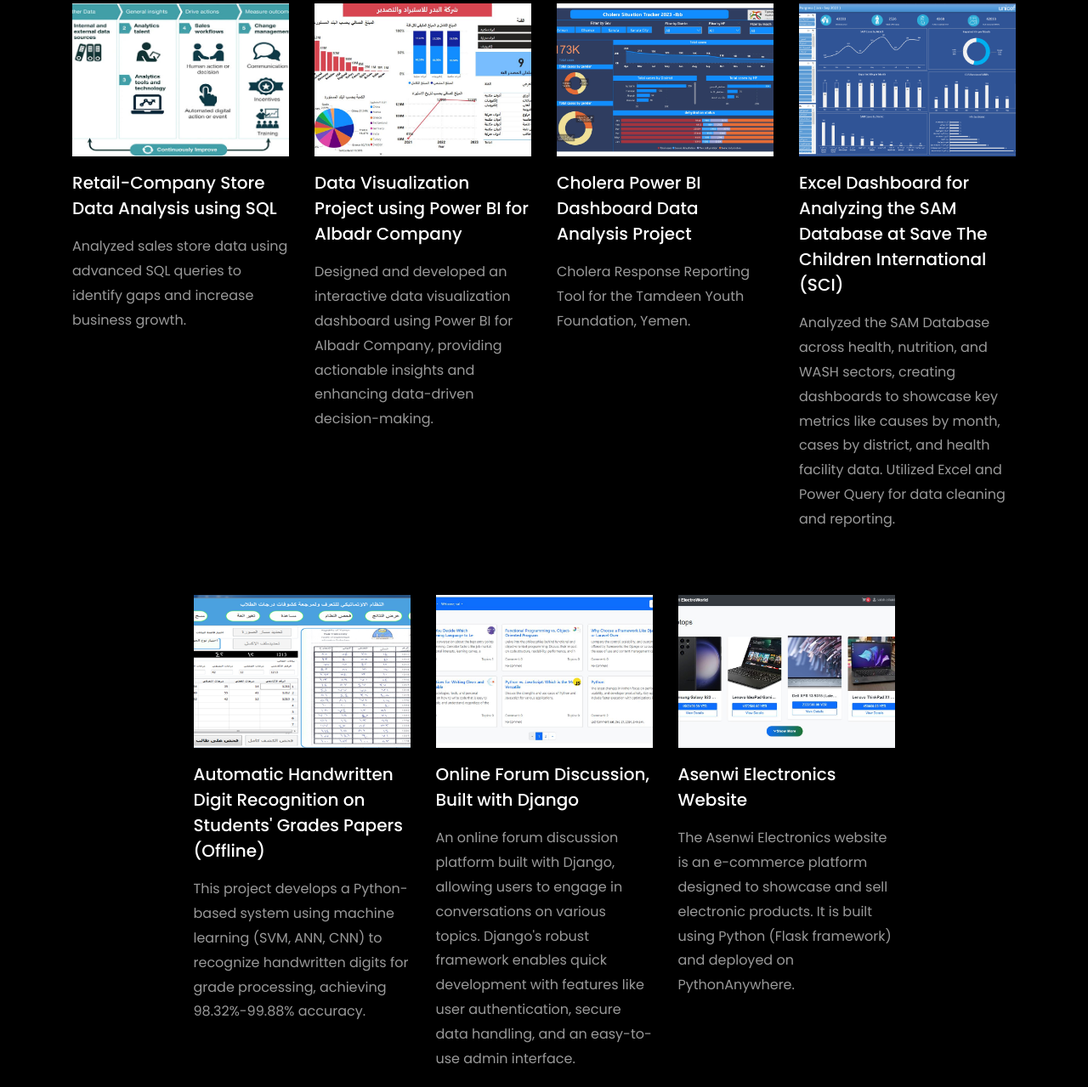
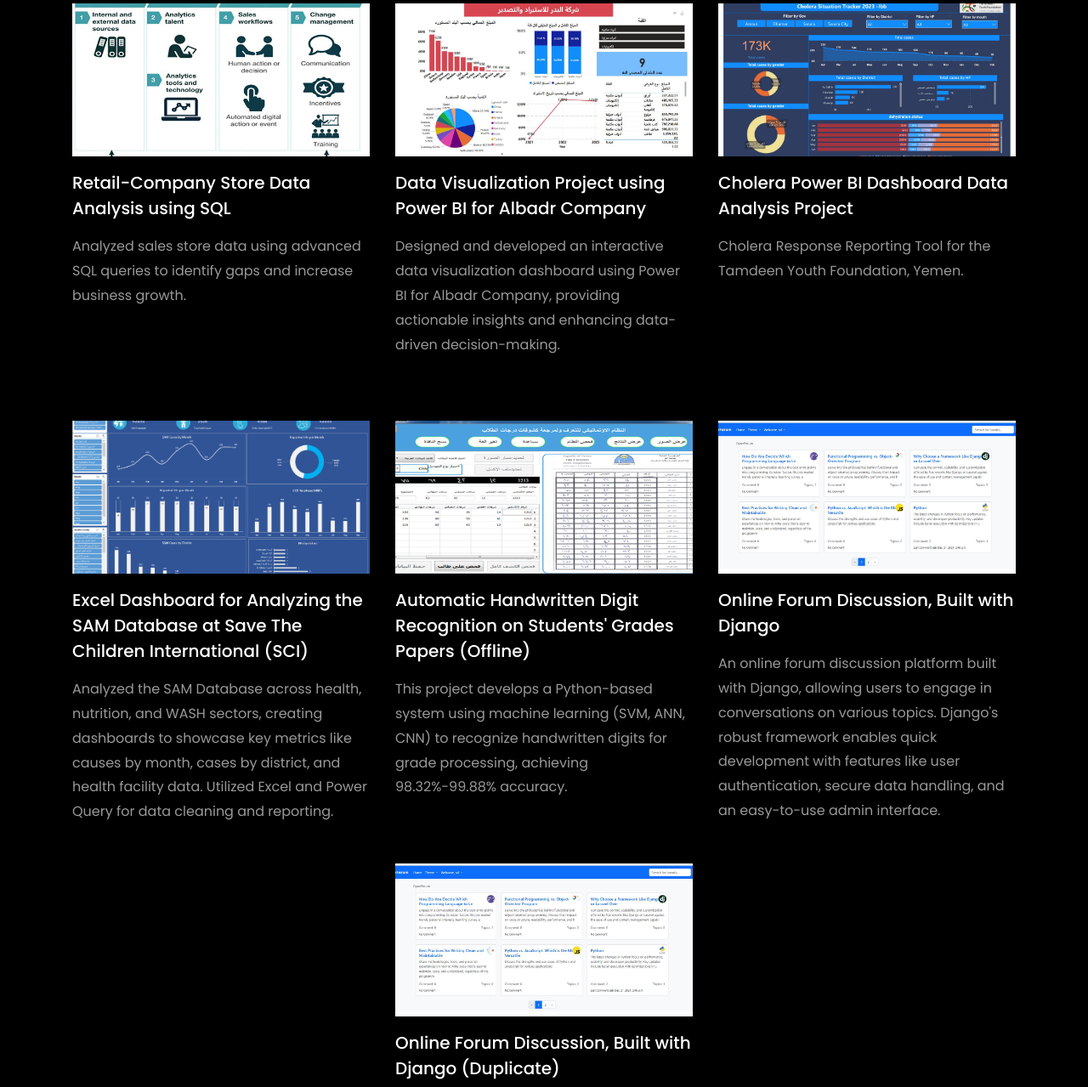
Before and after one commit to Salah-Alhaidri/Salah-Alhaidri-Profile-, a plain HTML site: page index.html in a window 1280 px wide. Shown: the part 3572-4851 px from the top of the page at 85% size. Drawn offline with Linux system fonts and the light colour scheme; files whose address does not match are found by name.

Commit message:
Update index.html

```diff
--- a/index.html
+++ b/index.html
@@ -427,13 +427,6 @@
     			</div>
     		</div>
     	</div>
-    </section>
-
-
-
-
-
-
 	<section class="ftco-section" id="project-section">
 		<div class="container">
 		  <div class="row justify-content-center mb-5 pb-5">
@@ -444,9 +437,9 @@
 			</div>
 		  </div>
 
-    <!-- First Row - 4 Projects -->
+		  <!-- First Row - 3 Projects -->
 		  <div class="row d-flex">
-      <div class="col-md-3 d-flex ftco-animate">
+			<div class="col-md-4 d-flex ftco-animate">
 			  <div class="blog-entry justify-content-end">
 				<a href="https://github.com/Salah-Alhaidri/-retail-company/blob/main/schema.sql" class="block-20 zoom-effect" style="background-image: url('images/proj_1.jpg');"></a>
 				<div class="text mt-3 float-right d-block">
@@ -456,32 +449,22 @@
 			  </div>
 			</div>
 
-      <div class="col-md-3 d-flex ftco-animate">
+			<div class="col-md-4 d-flex ftco-animate">
 			  <div class="blog-entry justify-content-end">
-          <a href="https://app.powerbi.com/view?r=eyJrIjoiNGI3MjQxNGMtNmIxYy00ODFhLWI0ZDMtMTVhNDViMWE0MzY1IiwidCI6ImZlOTgxYmVmLWYxMzEtNDlhYy1hZDFlLWRlMGFiNGE0YzU4OCIsImMiOjl9" class="block-20 zoom-effect" style="background-image: url('images/Capture.JPG');"></a>
+				<a href="https://github.com/Salah-Alhaidri/-retail-company/blob/main/schema.sql" class="block-20 zoom-effect" style="background-image: url('images/Capture.jpg');"></a>
 				<div class="text mt-3 float-right d-block">
-            <h3 class="heading"><a href="https://app.powerbi.com/view?r=eyJrIjoiNGI3MjQxNGMtNmIxYy00ODFhLWI0ZDMtMTVhNDViMWE0MzY1IiwidCI6ImZlOTgxYmVmLWYxMzEtNDlhYy1hZDFlLWRlMGFiNGE0YzU4OCIsImMiOjl9">Data Visualization Project using Power BI for Albadr Company</a></h3>
+				  <h3 class="heading"><a href="https://github.com/Salah-Alhaidri/-retail-company/blob/main/schema.sql">Data Visualization Project using Power BI for Albadr Company</a></h3>
 				  <p>Designed and developed an interactive data visualization dashboard using Power BI for Albadr Company, providing actionable insights and enhancing data-driven decision-making.</p>
 				</div>
 			  </div>
 			</div>
 
-      <div class="col-md-3 d-flex ftco-animate">
+			<div class="col-md-4 d-flex ftco-animate">
 			  <div class="blog-entry">
-          <a href="https://app.powerbi.com/view?r=eyJrIjoiNWVlNjU0YTctZTg1OS00N2FhLWE1MGQtZmNhMzg4NmJiZTI4IiwidCI6ImZlOTgxYmVmLWYxMzEtNDlhYy1hZDFlLWRlMGFiNGE0YzU4OCIsImMiOjl9" class="block-20 zoom-effect" style="background-image: url('images/sd.jpg');"></a>
+				<a href="https://github.com/Salah-Alhaidri/cholera-data-analysis-project/blob/main/cholera%20project-1.jpg" class="block-20 zoom-effect" style="background-image: url('images/sd.jpg');"></a>
 				<div class="text mt-3 float-right d-block">
-            <h3 class="heading"><a href="https://app.powerbi.com/view?r=eyJrIjoiNWVlNjU0YTctZTg1OS00N2FhLWE1MGQtZmNhMzg4NmJiZTI4IiwidCI6ImZlOTgxYmVmLWYxMzEtNDlhYy1hZDFlLWRlMGFiNGE0YzU4OCIsImMiOjl9">Cholera Power BI Dashboard Data Analysis Project</a></h3>
+				  <h3 class="heading"><a href="https://github.com/Salah-Alhaidri/cholera-data-analysis-project/blob/main/cholera%20project-1.jpg">Cholera Power BI Dashboard Data Analysis Project</a></h3>
 				  <p>Cholera Response Reporting Tool for the Tamdeen Youth Foundation, Yemen.</p>
-          </div>
-        </div>
-      </div>
-
-      <div class="col-md-3 d-flex ftco-animate">
-        <div class="blog-entry justify-content-end">
-          <a href="https://github.com/Salah-Alhaidri/excel-dashboard" class="block-20 zoom-effect" style="background-image: url('images/Dashboard.png');"></a>
-          <div class="text mt-3 float-right d-block">
-            <h3 class="heading"><a href="https://github.com/Salah-Alhaidri/excel-dashboard">Excel Dashboard for Analyzing the SAM Database at Save The Children International (SCI)</a></h3>
-            <p>Analyzed the SAM Database across health, nutrition, and WASH sectors, creating dashboards to showcase key metrics like causes by month, cases by district, and health facility data. Utilized Excel and Power Query for data cleaning and reporting.</p>
 				</div>
 			  </div>
 			</div>
@@ -491,7 +474,17 @@
 
 		  <!-- Second Row - 4 Projects -->
 		  <div class="row d-flex justify-content-center">
-      <div class="col-md-3 d-flex ftco-animate">
+			<div class="col-md-4 d-flex ftco-animate">
+			  <div class="blog-entry justify-content-end">
+				<a href="https://github.com/Salah-Alhaidri/excel-dashboard" class="block-20 zoom-effect" style="background-image: url('images/Dashboard.png');"></a>
+				<div class="text mt-3 float-right d-block">
+				  <h3 class="heading"><a href="https://github.com/Salah-Alhaidri/excel-dashboard">Excel Dashboard for Analyzing the SAM Database at Save The Children International (SCI)</a></h3>
+				  <p>Analyzed the SAM Database across health, nutrition, and WASH sectors, creating dashboards to showcase key metrics like causes by month, cases by district, and health facility data. Utilized Excel and Power Query for data cleaning and reporting.</p>
+				</div>
+			  </div>
+			</div>
+
+			<div class="col-md-4 d-flex ftco-animate">
 			  <div class="blog-entry justify-content-end">
 				<a href="https://github.com/Salah-Alhaidri/Automatic-Handwritten-Digit-Recognition-on-Students-grades-papers-off-line" class="block-20 zoom-effect" style="background-image: url('images/image_ocr.png');"></a>
 				<div class="text mt-3 float-right d-block">
@@ -501,30 +494,32 @@
 			  </div>
 			</div>
 
-      <div class="col-md-3 d-flex ftco-animate">
+			<div class="col-md-4 d-flex ftco-animate">
 			  <div class="blog-entry justify-content-end">
-          <a href="https://openforum.pythonanywhere.com/" class="block-20 zoom-effect" style="background-image: url('images/forum.JPG');"></a>
+				<a href="https://github.com/Salah-Alhaidri/NewOpenForum" class="block-20 zoom-effect" style="background-image: url('images/forum.jpg');"></a>
 				<div class="text mt-3 float-right d-block">
-            <h3 class="heading"><a href="https://openforum.pythonanywhere.com/">Online Forum Discussion, Built with Django</a></h3>
+				  <h3 class="heading"><a href="https://github.com/Salah-Alhaidri/NewOpenForum">Online Forum Discussion, Built with Django</a></h3>
 				  <p>An online forum discussion platform built with Django, allowing users to engage in conversations on various topics. Django's robust framework enables quick development with features like user authentication, secure data handling, and an easy-to-use admin interface.</p>
 				</div>
 			  </div>
 			</div>
 
-      <div class="col-md-3 d-flex ftco-animate">
+			<!-- Duplicated Product -->
+			<div class="col-md-4 d-flex ftco-animate">
 			  <div class="blog-entry justify-content-end">
-          <a href="https://asenwielectronics.pythonanywhere.com/" class="block-20 zoom-effect" style="background-image: url('images/alsenwi.JPG');"></a>
+				<a href="https://github.com/Salah-Alhaidri/NewOpenForum" class="block-20 zoom-effect" style="background-image: url('images/forum.jpg');"></a>
 				<div class="text mt-3 float-right d-block">
-            <h3 class="heading"><a href="https://github.com/Salah-Alhaidri/Asenwi-ElectroWorld">Asenwi Electronics Website</a></h3>
-            <p>The Asenwi Electronics website is an e-commerce platform designed to showcase and sell electronic products. It is built using Python (Flask framework) and deployed on PythonAnywhere.</p>
+				  <h3 class="heading"><a href="https://github.com/Salah-Alhaidri/NewOpenForum">Online Forum Discussion, Built with Django (Duplicate)</a></h3>
+				  <p>An online forum discussion platform built with Django, allowing users to engage in conversations on various topics. Django's robust framework enables quick development with features like user authentication, secure data handling, and an easy-to-use admin interface.</p>
 				</div>
 			  </div>
 			</div>
-
-      <!-- Add one more project here if needed -->
 		  </div>
 		</div>
-</section>
+	  </section>    </section>
+
+
+
 
 
     <section class="ftco-section" id="certification-section">
```
Lines whose indentation alone changed are shown as unchanged.
